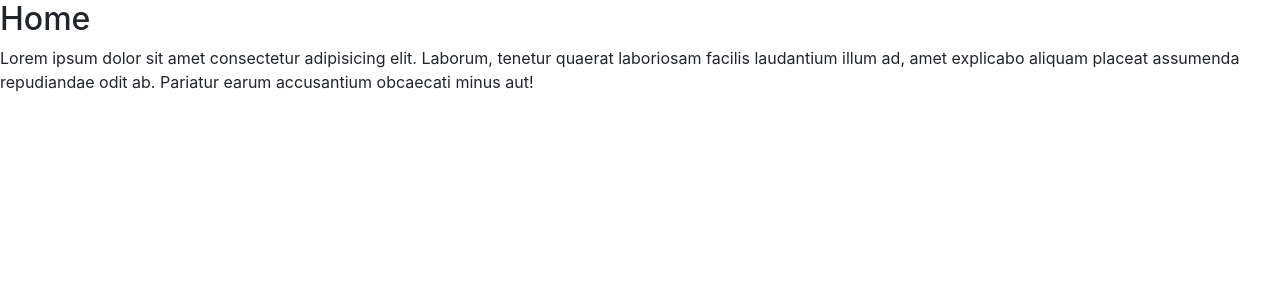
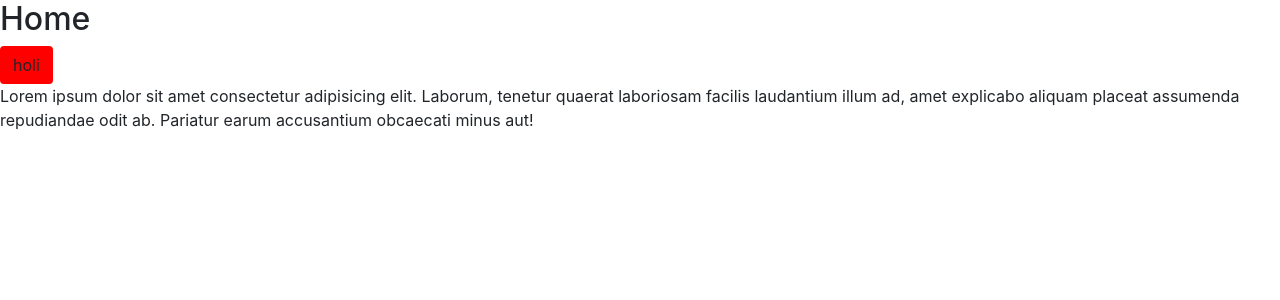
Before and after one commit to antocaroca/clase-4, a Django app: page / in a window 1280 px wide. Shown: the part 56-356 px from the top of the page. Run offline with Django 3.2, Linux system fonts and the light colour scheme; some libraries are stand-ins or nearby versions.

Commit message:
new commit

```diff
--- a/main/templates/home.html
+++ b/main/templates/home.html
@@ -3,6 +3,7 @@
 {% block content %}
 
 <h2>Home</h2>
+<button class="btn btn" style="background-color: red;"> holi</button>
 
 <p>Lorem ipsum dolor sit amet consectetur adipisicing elit. Laborum, tenetur
 quaerat laboriosam facilis laudantium illum ad, amet explicabo aliquam
```
Also changed, not shown: main/migrations/0005_auto_20191118_1131.py (added).
